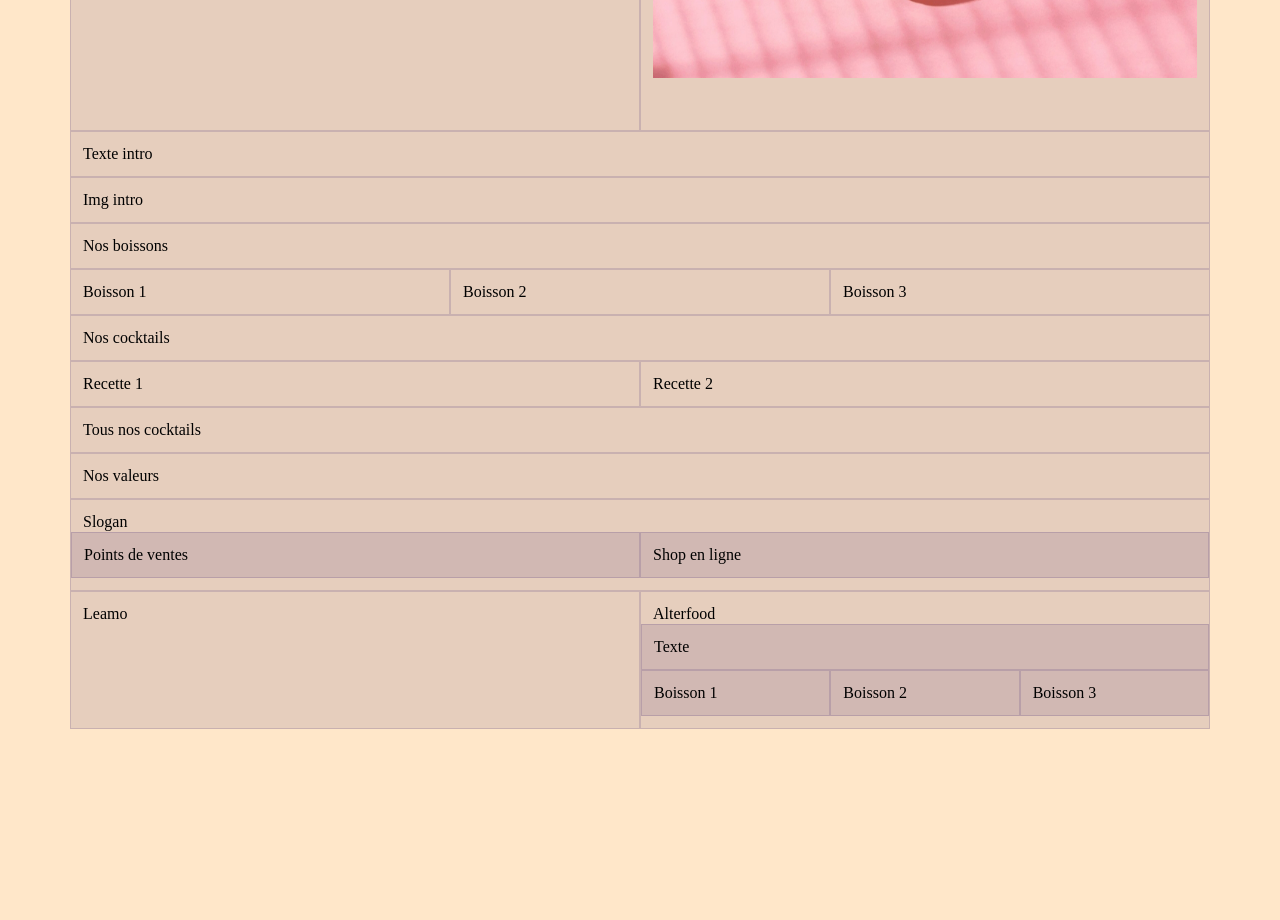
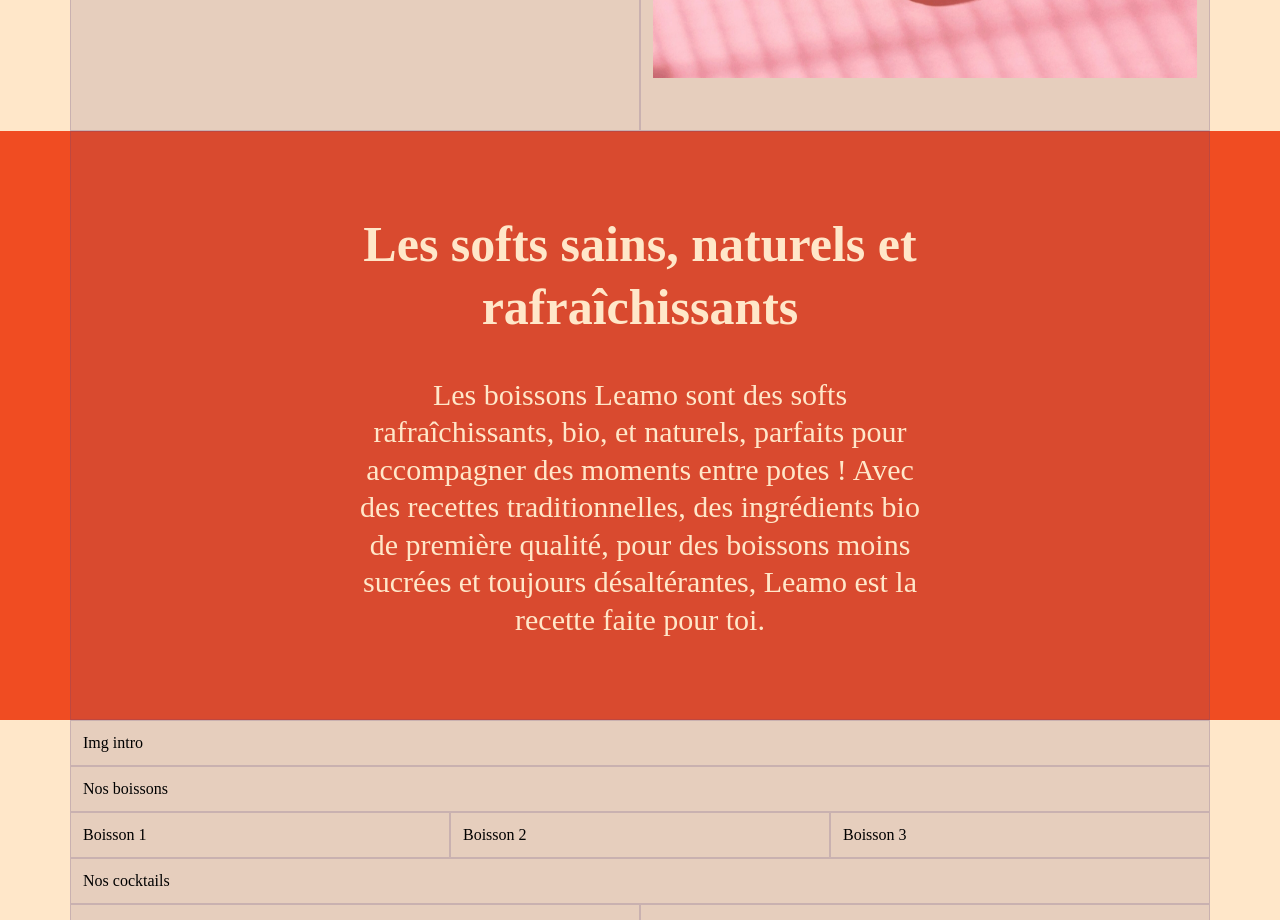
Before and after one commit to AnoukGeinoz/anouk-geinoz-leamo, a website built with Parcel: page src/index.html in a window 1280 px wide. Shown: the part 720-1640 px from the top of the page. Before the commit the page ends 1449 px from the top, so only its background shows below. Built offline with nearby package versions, Linux system fonts and the light colour scheme; a web font is replaced by a local one.

Commit message:
realisation intro

```diff
--- a/src/index.html
+++ b/src/index.html
@@ -39,7 +39,14 @@
       <div class="container">
         <div class="container-intro">
           <div class="row">
-            <div class="col-12">Texte intro</div>
+            <div class="col-12">
+              <div class="intro">
+                <p class="slogan-intro">Les softs sains, naturels et rafraîchissants</p> <br>
+                <p>Les boissons Leamo sont des softs rafraîchissants, bio, et naturels, parfaits pour accompagner des moments entre potes !
+                  Avec des recettes traditionnelles, des ingrédients bio de première qualité, pour des boissons moins sucrées et toujours désaltérantes, Leamo est la recette faite pour toi.
+                  </p>
+              </div>
+            </div>
           </div>
         </div>
       </div>
--- a/src/scss/main.scss
+++ b/src/scss/main.scss
@@ -2,4 +2,5 @@
 @import "layout";
 @import "modules/example";
 @import "modules/header";
+@import "modules/intro";
 @import "bootstrap/scss/bootstrap-grid";
--- /dev/null
+++ b/src/scss/modules/_intro.scss
@@ -0,0 +1,26 @@
+.intro {
+  text-align: center;
+  color: var(--backgroundcolor);
+  font-size: 16px;
+  font-weight: 100;
+  padding: 63px 17px;
+}
+
+.wrapper-intro {
+  background-color: var(--orange);
+}
+
+.slogan-intro {
+  font-size: 20px;
+  font-weight: bold;
+}
+
+@media (min-width: 768px) {
+  .intro {
+    font-size: 30px;
+    padding: 69px 260px;
+  }
+  .slogan-intro {
+    font-size: 50px;
+  }
+}
```
